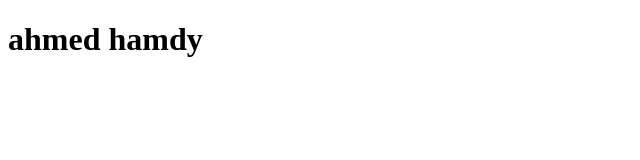
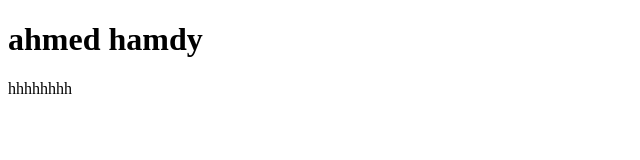
Before and after one commit to hamo4651/hamdy-php, a plain HTML site: page index.html in a window 1280 px wide. Shown: the full height of the page, 0-640 px from the left. Drawn offline with Linux system fonts and the light colour scheme.

Commit message:
addingnew project

```diff
--- a/index.html
+++ b/index.html
@@ -9,5 +9,8 @@
     <h1>
         ahmed hamdy
     </h1>
+    <div>
+        hhhhhhhh
+    </div>
 </body>
 </html>
```
